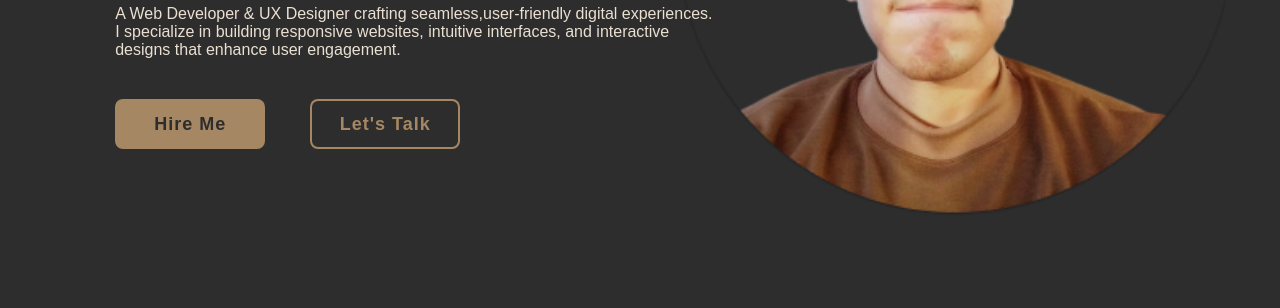
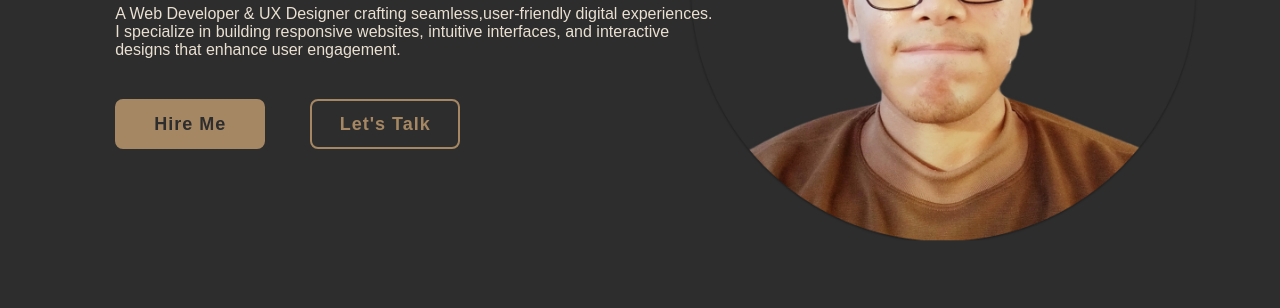
Before and after one commit to GeorgeDemondez/personalp, a plain HTML site: page index.html in a window 1280 px wide. Shown: the part 406-714 px from the top of the page. Drawn offline with nearby package versions, Linux system fonts and the light colour scheme.

Commit message:
Update styles.css

```diff
--- a/css/styles.css
+++ b/css/styles.css
@@ -95,7 +95,7 @@ section{
     display: flex;
     align-items: center;
     padding: 0 9%;
-    background: url('../src/Screenshot 2025-03-30 230209.png') no-repeat;
+    background: url('../src/Untitled.png') no-repeat;
     background-size: cover;
     background-position: center;
 }
```
